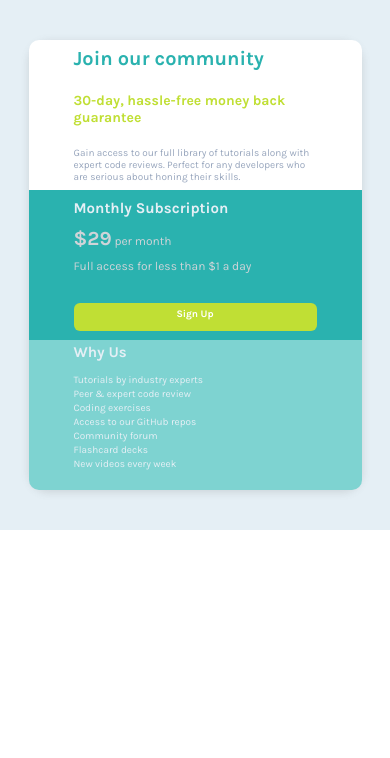
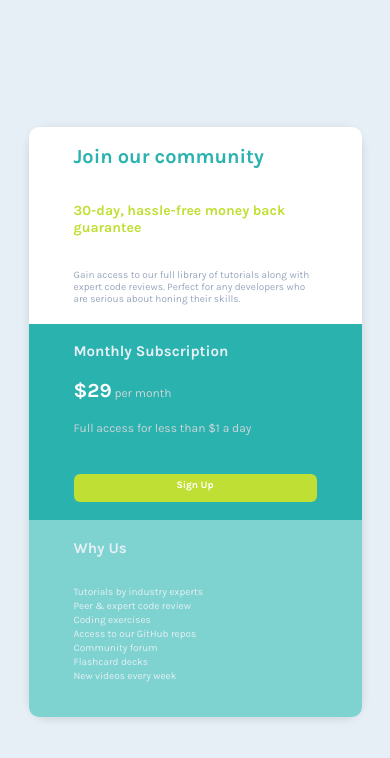
Before and after one commit to Salvarez0212/makeit_dia5, a plain HTML site: page index.html in a window 390 px wide. Drawn offline with Linux system fonts and the light colour scheme.

Commit message:
Se ajustan parametros

```diff
--- a/index.css
+++ b/index.css
@@ -100,6 +100,7 @@ body {
 .monthly span {
     font-size: 34px;
     font-weight: bolder;
+    color: white;
 }
 .why {
     background-color: hsl(179, 49%, 66%);
@@ -138,12 +139,12 @@ body {
         overflow-y: hidden;
     }
     .container {
-        height: auto;
-        padding: 40px 10px;
+        height: 100vh;
+        padding: 0px 10px;
     }
     .card {
         grid-template-columns: 100%;
-        grid-template-rows: repeat(3, 150px);
+        grid-template-rows: repeat(3, 1fr);
         grid-template-areas: "join""monthly""why";
         height: 70%;
         width: 90%;
@@ -179,6 +180,7 @@ body {
     }
     .monthly span {
         font-size: 20px;
+
     }
     .why {
         border-radius: 0 0 10px 10px;
```
